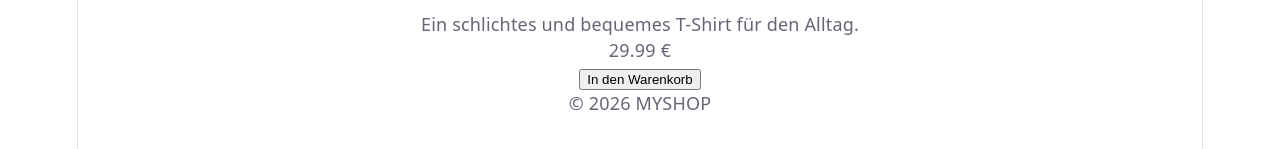
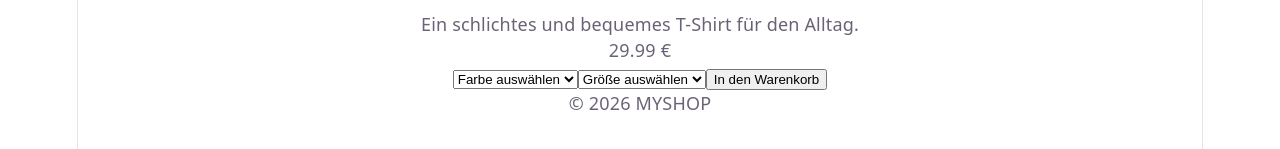
Before and after one commit to SonerDem/myshop-react-express, a React (Vite) app in the folder mein-projekt/: page /products/1 in a window 1280 px wide. Shown: the part 477-626 px from the top of the page. Built offline with nearby package versions, Linux system fonts and the light colour scheme.

Commit message:
größe color auswahl

```diff
--- a/mein-projekt/src/App.css
+++ b/mein-projekt/src/App.css
@@ -207,3 +207,50 @@
   border-radius: 6px;
   cursor: pointer;
 }
+
+.cart-summary__total {
+  font-size: 22px;
+  font-weight: 700;
+  padding-top: 12px;
+  border-top: 1px solid #ddd;
+}
+
+.cart-summary__checkout {
+  width: 100%;
+  padding: 14px 16px;
+  margin-top: 12px;
+  border: none;
+  border-radius: 6px;
+  background: #222;
+  color: white;
+  font-size: 16px;
+  font-weight: 600;
+  cursor: pointer;
+}
+
+.cart-summary__checkout:hover {
+  background: #444;
+}
+
+@media (max-width: 600px) {
+  .cart-item {
+    align-items: flex-start;
+    gap: 12px;
+    padding: 12px;
+  }
+
+  .cart-item__image {
+    width: 80px;
+    height: 80px;
+  }
+
+  .cart-item__details h2 {
+    font-size: 18px;
+  }
+
+  .cart-summary {
+    max-width: none;
+    width: 100%;
+    box-sizing: border-box;
+  }
+}
--- a/mein-projekt/src/api/products.ts
+++ b/mein-projekt/src/api/products.ts
@@ -8,6 +8,8 @@ export const products: Product[] = [
     price: 29.99,
     imageUrl: "/products/tshirt.jpg",
     category: "Clothing",
+    size: ["S", "M", "L", "XL"],
+    color: ["Red", "Blue", "Green"],
   },
   {
     id: 2,
@@ -16,6 +18,8 @@ export const products: Product[] = [
     price: 59.99,
     imageUrl: "/products/hoodie.jpg",
     category: "Clothing",
+    size: ["S", "M", "L", "XL"],
+    color: ["Black", "Gray", "White"],
   },
   {
     id: 3,
@@ -24,5 +28,7 @@ export const products: Product[] = [
     price: 89.99,
     imageUrl: "/products/sneakers.jpg",
     category: "Shoes",
+    size: ["38", "39", "40", "41", "42", "43"],
+    color: ["White", "Black", "Gray"],
   },
 ];
--- a/mein-projekt/src/components/CartItem.tsx
+++ b/mein-projekt/src/components/CartItem.tsx
@@ -35,7 +35,7 @@ export default function CartItem({ item }: CartItemProps) {
       >+</button>
       </div>
 
-      <p>
+      <p className="cart-summary__total">
         Preis:{" "}
         {(item.product.price * item.quantity).toFixed(2)} €
       </p>
--- a/mein-projekt/src/pages/Cart.tsx
+++ b/mein-projekt/src/pages/Cart.tsx
@@ -34,6 +34,12 @@ function Cart() {
         Gesamt: {totalPrice.toFixed(2)} €
       </p>
       </div>
+      <button
+        type="button"
+        className="cart-summary__checkout"
+      >
+        Zur Kasse
+      </button>
     </main>
   );
 }
--- a/mein-projekt/src/pages/ProductDetail.tsx
+++ b/mein-projekt/src/pages/ProductDetail.tsx
@@ -1,9 +1,12 @@
 import { useParams } from "react-router-dom";
 import { products } from "../api/products";
 import { useCartStore } from "../stores/cartStore";
+import { useState } from "react";
 
 function ProductDetail() {
   const { id } = useParams();
+  const [selectedSize, setSelectedSize] = useState<string | null>(null);
+  const [selectedColor, setSelectedColor] = useState<string | null>(null);
 
   const productId = Number(id);
 
@@ -36,6 +39,40 @@ function ProductDetail() {
 
       <p>{product.price.toFixed(2)} €</p>
 
+      <select id="color"
+        name="color"
+        value={selectedColor || ""}
+        onChange={(e) => setSelectedColor(e.target.value)}>
+
+          <option value="" disabled>
+            Farbe auswählen
+          </option>
+
+        {product.color.map((color) => (
+          <option key={color} value={color}>
+            {color}
+          </option>
+        ))}
+      </select>
+
+
+      <select id="size"
+        name="size"
+        value={selectedSize || ""}
+        onChange={(e) => setSelectedSize(e.target.value)}>
+
+          <option value="" disabled>
+            Größe auswählen
+          </option>
+
+        {product.size.map((size) => (
+          <option key={size} value={size}>
+            {size}
+          </option>
+        ))}
+      </select>
+
+
       <button
         type="button"
         onClick={() => addItem(product)}
--- a/mein-projekt/src/types/products.ts
+++ b/mein-projekt/src/types/products.ts
@@ -5,4 +5,6 @@ export interface Product {
   price: number;
   imageUrl: string;
   category: string;
+  size: string[];
+  color: string[];
 }
```
